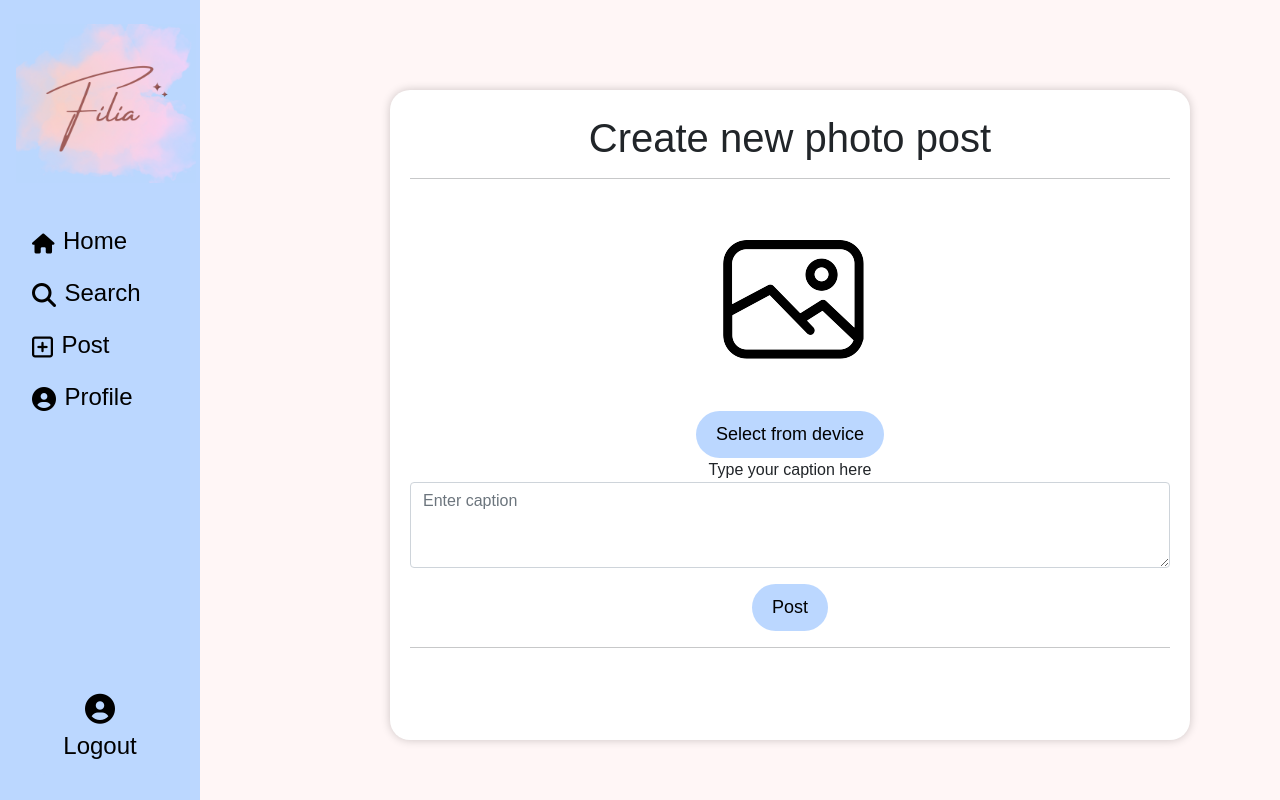
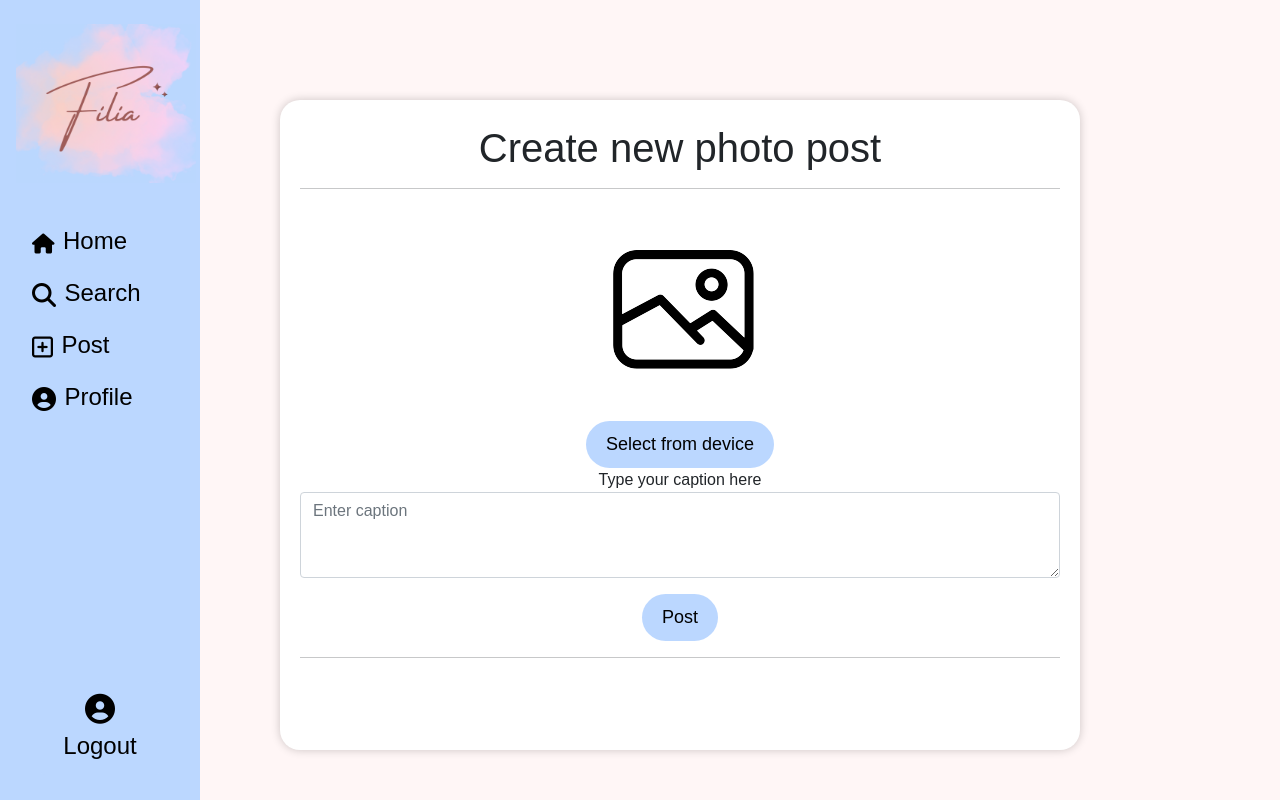
Before and after one commit to Aaloki24/Filia, a Flask app: page /create_photo_post in a window 1280 px wide. Run offline with Flask 3, Linux system fonts and the light colour scheme.

Commit message:
New changes

```diff
--- a/static/styles.css
+++ b/static/styles.css
@@ -569,6 +569,7 @@ border-bottom: 1px solid #ccc;
     min-height: 100vh;
     margin: 0;
     padding: 0;
+    margin-right: 350px;
 }
 
 .reset-success-content {
@@ -777,9 +778,9 @@ body-post {
     padding: 20px;
     width: 800px;
     height: 650px;
-    margin-top: 90px;
+    margin-top: 100px;
     margin-left: auto;
-    margin-right: 90px;
+    margin-right: 200px;
     text-align: center;
     font-display: center;
     box-shadow: 0 0 10px rgba(0, 0, 0, 0.2);
```
Also changed, not shown: static/uploads/2.2023-05-31_15-43-53.jpeg (added), static/uploads/4.2023-05-31_15-39-27.jpg (added).
